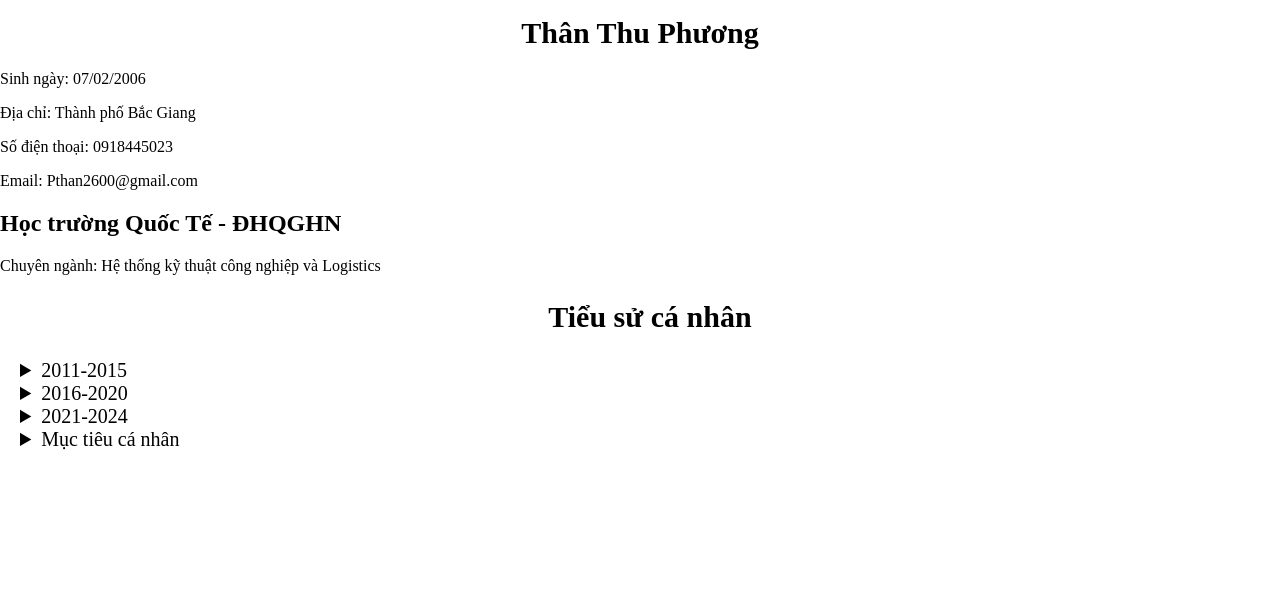
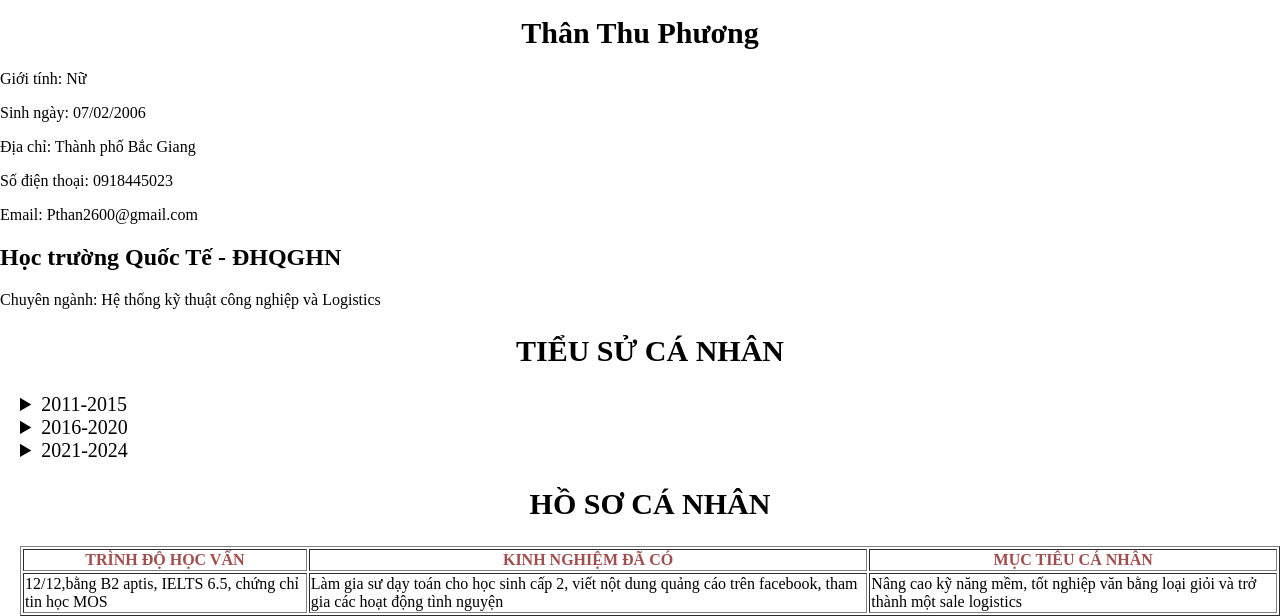
Before and after one commit to thanthuphuong/thanthuphuong, a plain HTML site: page week 4/cv.html in a window 1280 px wide. Shown: the part 342-958 px from the top of the page. Before the commit the page ends 800 px from the top, so only its background shows below. Drawn offline with Linux system fonts and the light colour scheme.

Commit message:
week 5
Bài tập tạo CV

```diff
--- a/week 4/cv.css
+++ b/week 4/cv.css
@@ -68,3 +68,6 @@ my-list {
     shape-image-threshold: calc();
     display:block;
     margin:0 auto 20px; }
+    thead tr th {
+        color: rgb(162, 77, 77);
+      }
--- a/week 4/cv.html
+++ b/week 4/cv.html
@@ -19,6 +19,7 @@
     </div>
     <header>
     <h1>Thân Thu Phương</h1>
+    <P>Giới tính: Nữ</P>
     <p>Sinh ngày: 07/02/2006</p>
     <p>Địa chỉ: Thành phố Bắc Giang</p>
     <p>Số điện thoại: 0918445023</p>
@@ -33,7 +34,7 @@
     <section>
         <main>
     </body>
-    <h1>Tiểu sử cá nhân</h1>
+    <h1>TIỂU SỬ CÁ NHÂN</h1>
         <details>
         <summary>2011-2015</summary>
         <p> Học trường tiểu học Ngô Sĩ Liên</p>
@@ -46,9 +47,31 @@
             <summary>2021-2024</summary>
             <p> Học trường phổ thông Thái Thuận</p>
         </details>
-        <details>
-            <summary>Mục tiêu cá nhân</summary>
-            <p>Tốt nghiệp đại học văn bằng giỏi và trở thành sale Logistics</p>
-        </details>
-    </body>
+        <!DOCTYPE html>
+<html lang="en">
+<head>
+    <meta charset="UTF-8">
+    <meta name="viewport" content="device-width, initial-scale=1.0">
+    <title>Document</title>
+    <link rel="stylesheet" href="table.css">
+</head>
+<body>
+    <h1>HỒ SƠ CÁ NHÂN</h1>
+    <table border="1">
+        <thead
+        <tr>
+            <th>TRÌNH ĐỘ HỌC VẤN</th>
+            <th>KINH NGHIỆM ĐÃ CÓ</th>
+            <th>MỤC TIÊU CÁ NHÂN</th>
+        </tr>
+        </thead>
+        <tbody>
+        <tr>
+            <td>12/12,bằng B2 aptis, IELTS 6.5, chứng chỉ tin học MOS</td>
+            <td>Làm gia sư dạy toán cho học sinh cấp 2, viết nột dung quảng cáo trên facebook, tham gia các hoạt động tình nguyện</td>
+            <td>Nâng cao kỹ năng mềm, tốt nghiệp văn bằng loại giỏi và trở thành một sale logistics</td>
+        </tr>
+</tbody>
+    </table>
+</body>
 </html>
```
